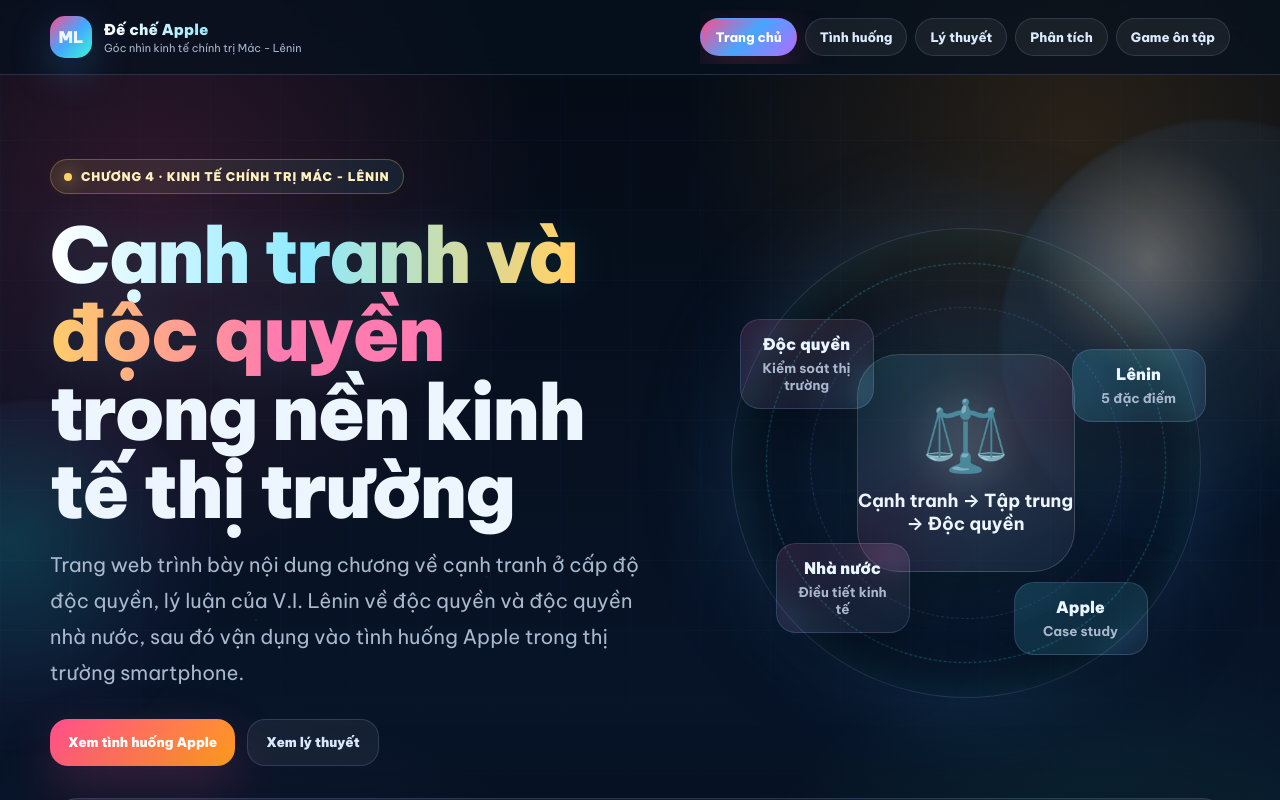
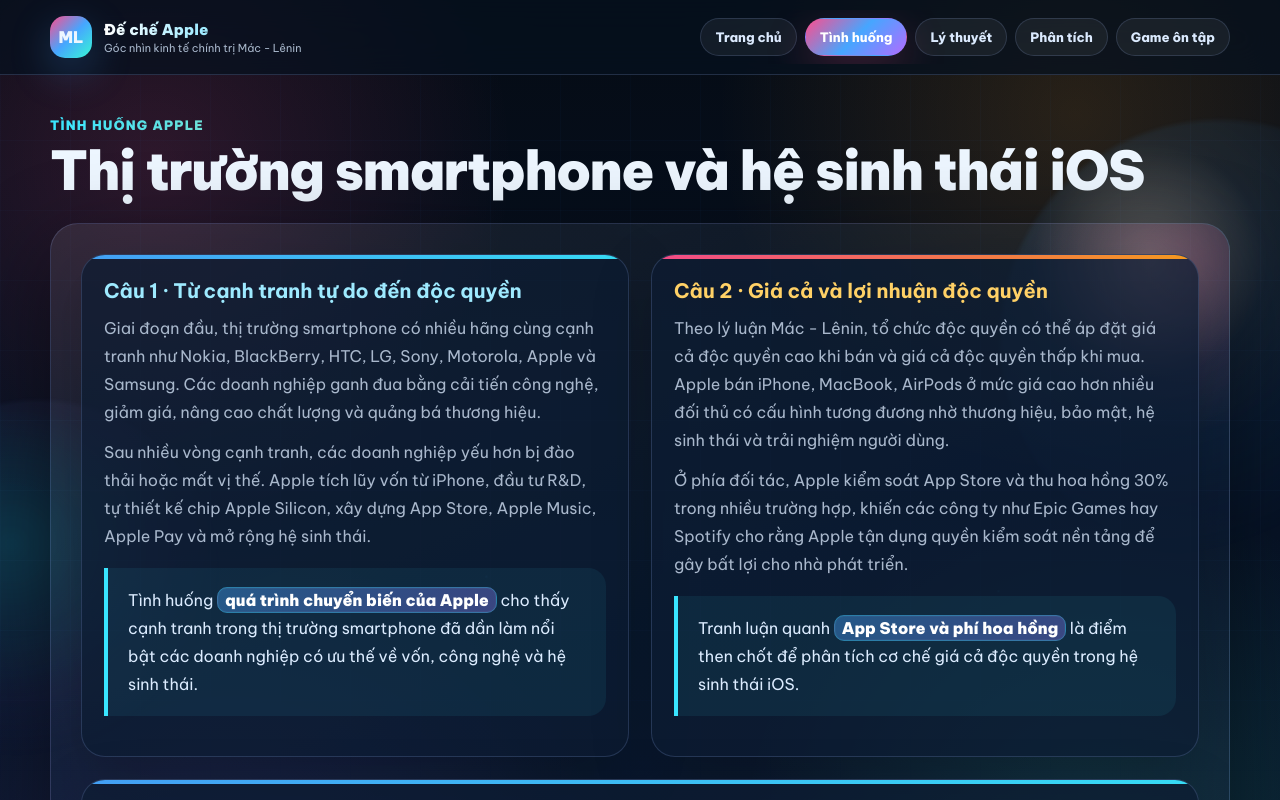
Before and after one commit to IAmNDTK1230/MLN122_Web, a plain HTML site: page index.html in a window 1280 px wide. Both pictures are taken after a click on the button "Tình huống". Shown: the top 800 px of the page. Drawn offline with Linux system fonts and the light colour scheme.

Commit message:
Update index.html

```diff
--- a/index.html
+++ b/index.html
@@ -337,6 +337,28 @@
       -webkit-text-fill-color:#fff;
     }
 
+
+    /* --- Navigation click fix --- */
+    header{
+      position:sticky!important;
+      top:0!important;
+      z-index:99999!important;
+      transform:none!important;
+      pointer-events:auto!important;
+    }
+    .nav,.nav-tabs,.tab-btn{
+      pointer-events:auto!important;
+      position:relative;
+      z-index:100000!important;
+    }
+    .tab-panel:not(.active){
+      display:none!important;
+      pointer-events:none!important;
+    }
+    .tab-panel.active{
+      pointer-events:auto!important;
+    }
+
 </style>
 </head>
 <body>
@@ -352,11 +374,11 @@
         </div>
       </div>
       <nav class="nav-tabs" aria-label="Điều hướng nội dung">
-        <button class="tab-btn active" data-tab="home">Trang chủ</button>
-        <button class="tab-btn" data-tab="case">Tình huống</button>
-        <button class="tab-btn" data-tab="theory">Lý thuyết</button>
-        <button class="tab-btn" data-tab="analysis">Phân tích</button>
-        <button class="tab-btn" data-tab="game">Game ôn tập</button>
+        <button class="tab-btn active" data-tab="home" onclick="window.__mlnOpenTab && window.__mlnOpenTab('home')">Trang chủ</button>
+        <button class="tab-btn" data-tab="case" onclick="window.__mlnOpenTab && window.__mlnOpenTab('case')">Tình huống</button>
+        <button class="tab-btn" data-tab="theory" onclick="window.__mlnOpenTab && window.__mlnOpenTab('theory')">Lý thuyết</button>
+        <button class="tab-btn" data-tab="analysis" onclick="window.__mlnOpenTab && window.__mlnOpenTab('analysis')">Phân tích</button>
+        <button class="tab-btn" data-tab="game" onclick="window.__mlnOpenTab && window.__mlnOpenTab('game')">Game ôn tập</button>
       </nav>
     </div>
   </header>
@@ -746,7 +768,14 @@
       panels.forEach(p => p.classList.toggle('active', p.id === id));
       window.scrollTo({top:0, behavior:'smooth'});
     }
-    tabButtons.forEach(btn => btn.addEventListener('click', () => openTab(btn.dataset.tab)));
+    window.__mlnOpenTab = openTab;
+    tabButtons.forEach(btn => {
+      btn.addEventListener('click', (e) => {
+        e.preventDefault();
+        e.stopPropagation();
+        openTab(btn.dataset.tab);
+      }, true);
+    });
     document.querySelectorAll('[data-go]').forEach(btn => btn.addEventListener('click', () => openTab(btn.dataset.go)));
 
     const subButtons = document.querySelectorAll('.sub-btn');
@@ -1819,8 +1848,6 @@
       $('playerName').value = '';
       renderPlayers();
       loadRound();
-});
-      document.body.classList.toggle('scrolled', window.scrollY > 120);
     }
   </script>
 </body>
```
